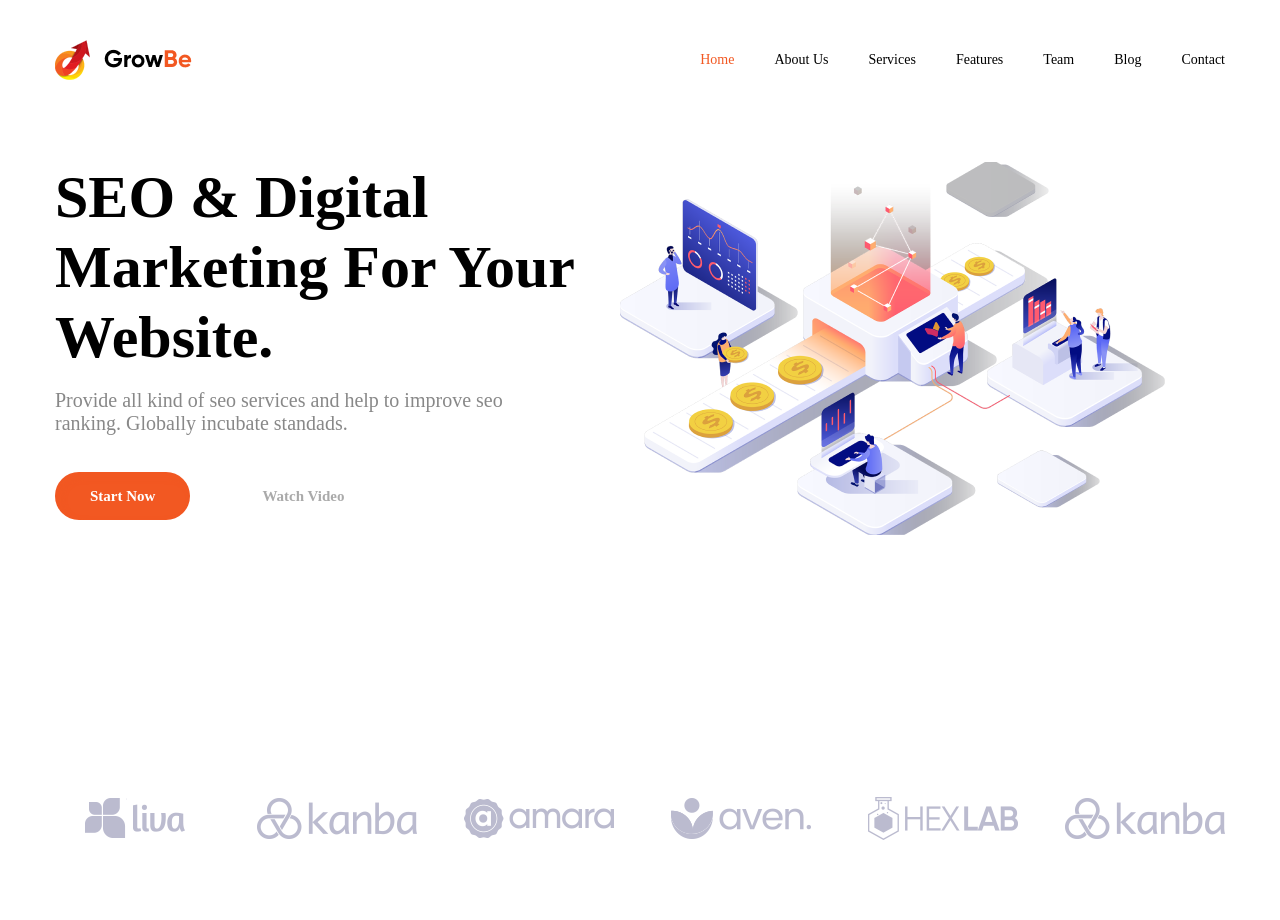
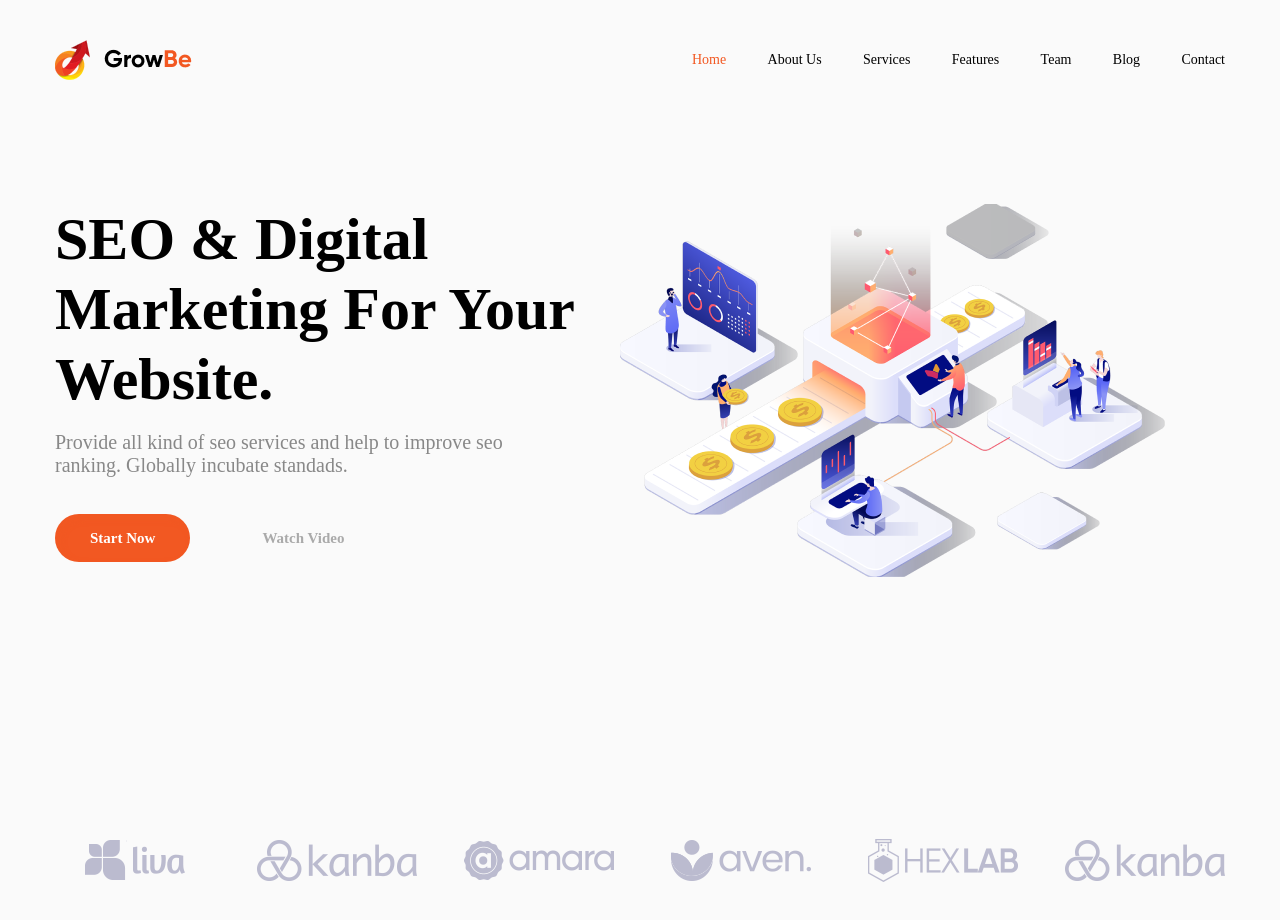
Before and after one commit to AnnaSilver-Smith/Seminar4-HTML-CSS, a plain HTML site: page index.html in a window 1280 px wide. Drawn offline with Linux system fonts and the light colour scheme.

Commit message:
first commit

```diff
--- a/index.html
+++ b/index.html
@@ -13,13 +13,13 @@
            <div class="link_navi">
 	     <img src="./img/logo.png" alt="logo company GrowBe" />
                 <div class="navi">
-                    <a class="navi orange" href="#">Home</a>
-                    <a class="navi black" href="#">About Us</a>
-                    <a class="navi black" href="#">Services</a>
-                    <a class="navi black" href="#">Features</a>
-                    <a class="navi black" href="#">Team</a>
-                    <a class="navi black" href="#">Blog</a>
-                    <a class="navi black" href="#">Contact</a>
+                    <a class="orange" href="#">Home</a>
+                    <a class="black" href="#">About Us</a>
+                    <a class="black" href="#">Services</a>
+                    <a class="black" href="#">Features</a>
+                    <a class="black" href="#">Team</a>
+                    <a class="black" href="#">Blog</a>
+                    <a class="black" href="#">Contact</a>
                 </div>
             </div>
         </div>
--- a/style.css
+++ b/style.css
@@ -1,3 +1,10 @@
+@font-face {
+    font-family: Girlroy;
+    src: url(./font/Gilroy-Semibold.ttf);
+    src: url(./font/Gilroy-Bold.ttf);
+    src: url(./font/Gilroy-Medium.ttf);
+}
+
 * {
     padding: 0;
     margin: 0;
@@ -8,7 +15,7 @@
 body {
     scroll-behavior: smooth;
     text-rendering: optimizeSpeed;
-    background: #ffffff;
+    background: #fafafa;
 }
 
 img {
@@ -30,7 +37,7 @@ img {
 }
 
 .navi {
-    padding-left: 40px;
+    width: 533px;
     display: flex;
     justify-content: space-between;
     font-family: Gilroy;
@@ -49,7 +56,7 @@ img {
 }
 
 main {
-    margin-top: 42px;
+    margin-top: 84px;
     margin-bottom: 162px;
 
 }
```
